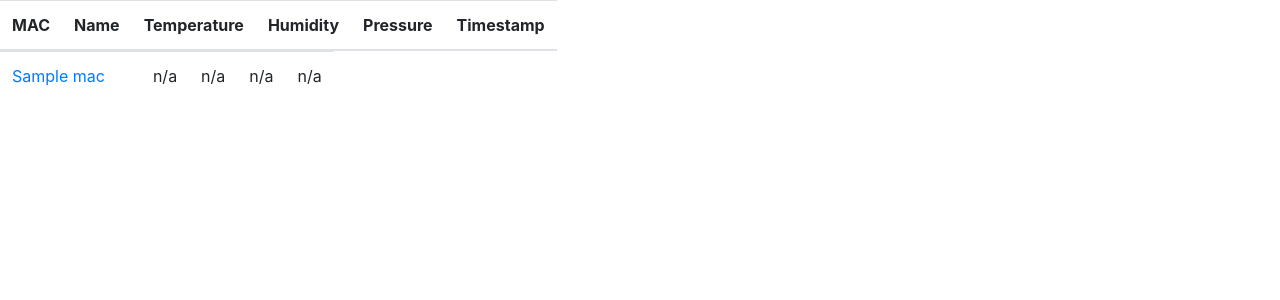
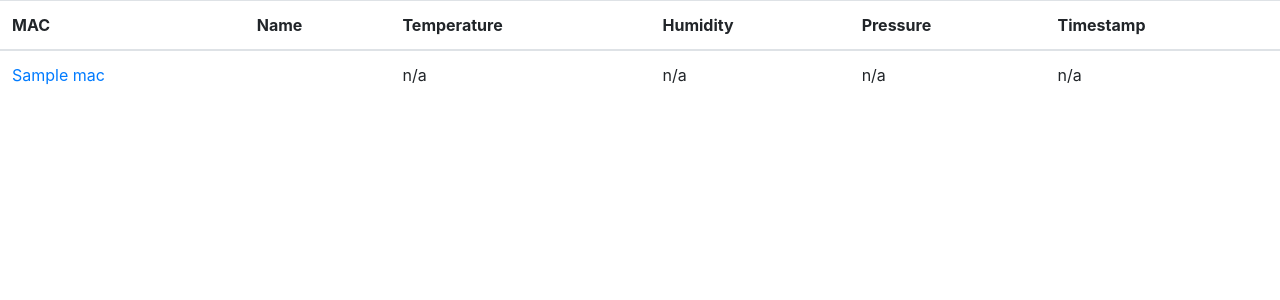
Before and after one commit to ndob/ruuvimonitor, a Flask app: template webui/templates/index.html in a window 1280 px wide. Shown: the part 56-356 px from the top of the page. Run offline with Flask 3, Linux system fonts and the light colour scheme; the template is opened without the code that fills it: most values are stand-ins (such as "Sample title", 1, 10 or a date in 2020); data that the repository does not hold is empty; some libraries are stand-ins or nearby versions.

Commit message:
Fix data not lining up with the header.

```diff
--- a/webui/templates/index.html
+++ b/webui/templates/index.html
@@ -4,7 +4,7 @@
 
 <table class="table" width="100%">
     <thead>
-        <tr class="d-flex">
+        <tr>
             <th>MAC</th>
             <th>Name</th>
             <th>Temperature</th>
@@ -15,7 +15,7 @@
     </thead>
     <tbody>
         {% for mac in data %}
-        <tr class="d-flex">
+        <tr>
             <td><a href="/detail/{{ mac }}">{{ mac }}</a></td>
             <td id="name_{{ mac }}"></td>
             <td id="temperature_{{ mac }}">n/a</td>
```
